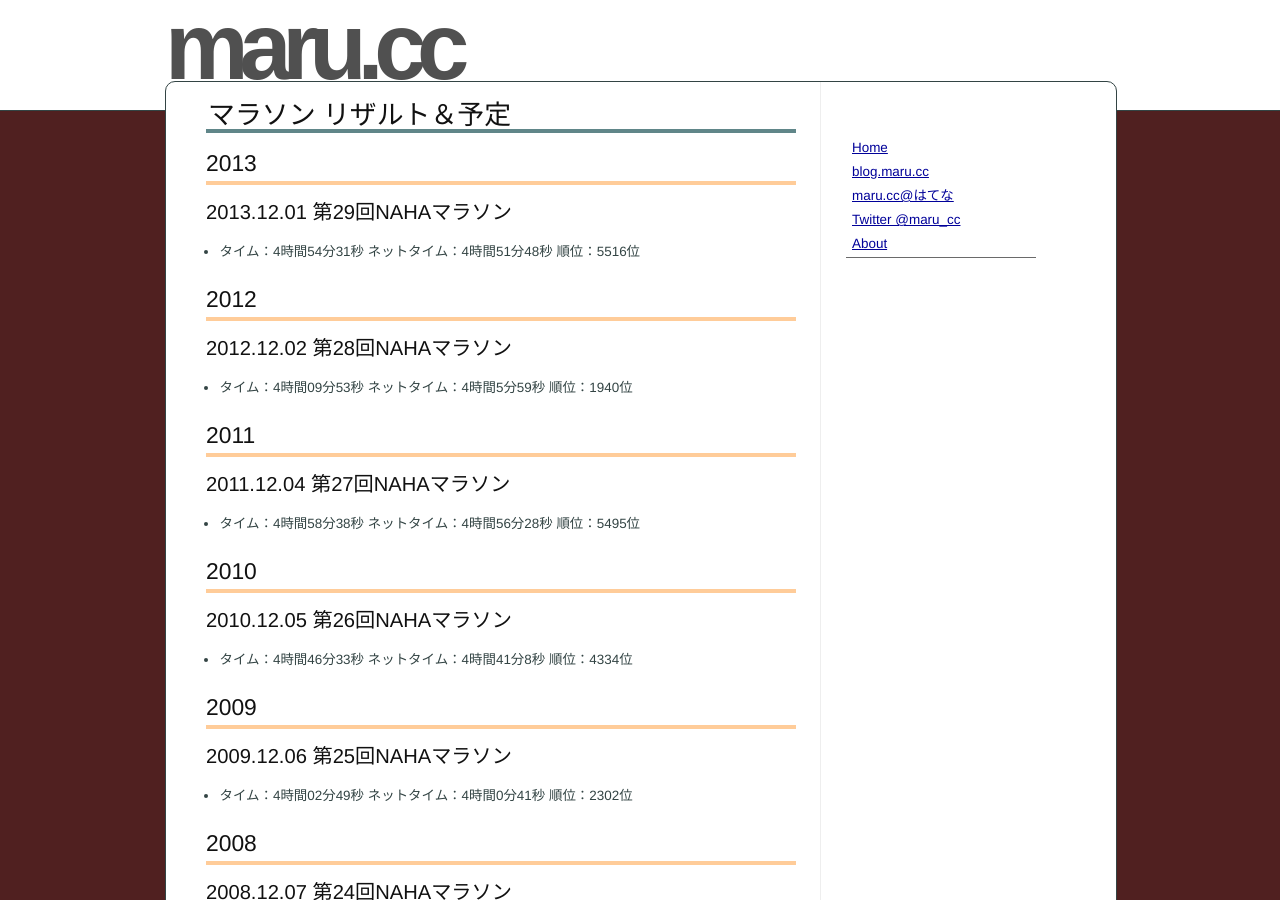
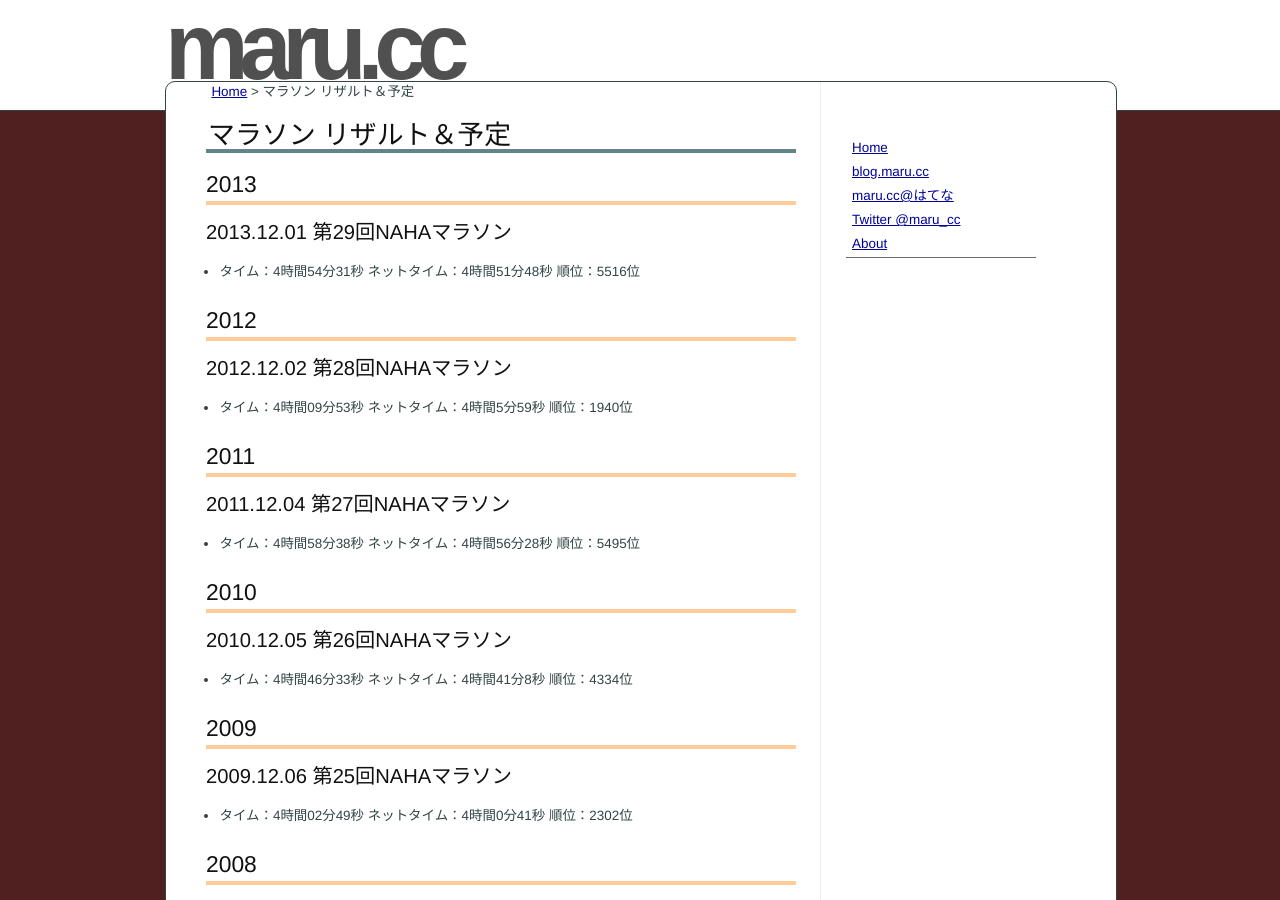
Before and after one commit to marucc/marucc.github.io, a Jekyll site: the page built from sports/results_run.md, in a window 1280 px wide and 900 px high. Built offline with Jekyll 4.4.1, drawn with Linux system fonts in a browser that asks for light colours.

Commit message:
Published with https://stackedit.io/

```diff
--- a/sports/results_run.md
+++ b/sports/results_run.md
@@ -2,6 +2,8 @@
 layout: default
 title: マラソン リザルト＆予定
 ---
+
+[Home](/) &gt; マラソン リザルト＆予定
 
 # マラソン リザルト＆予定
 
```
